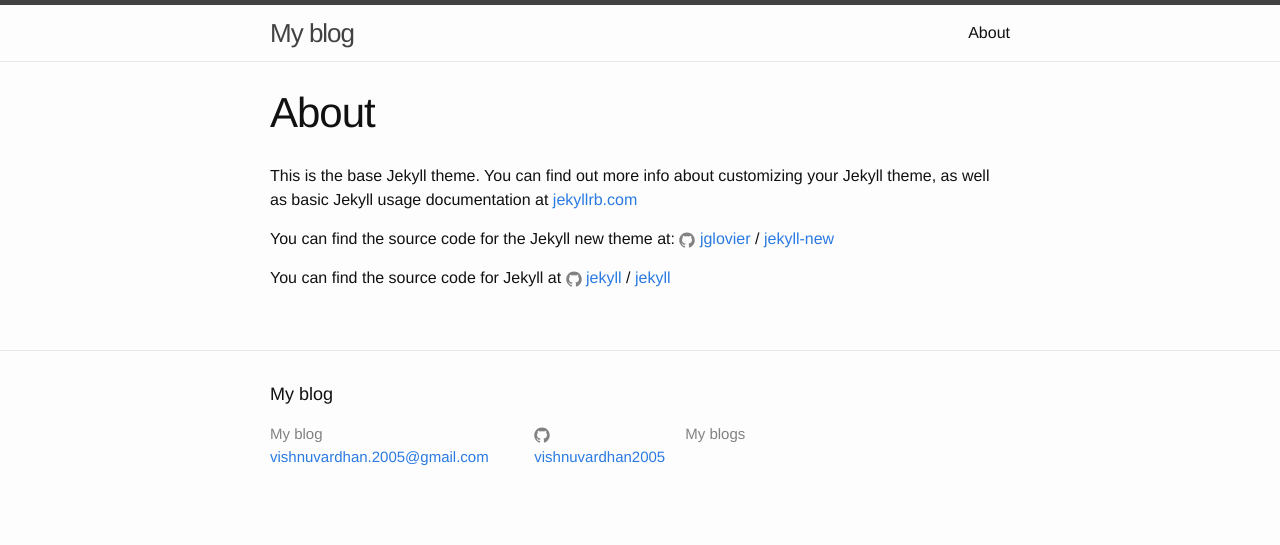
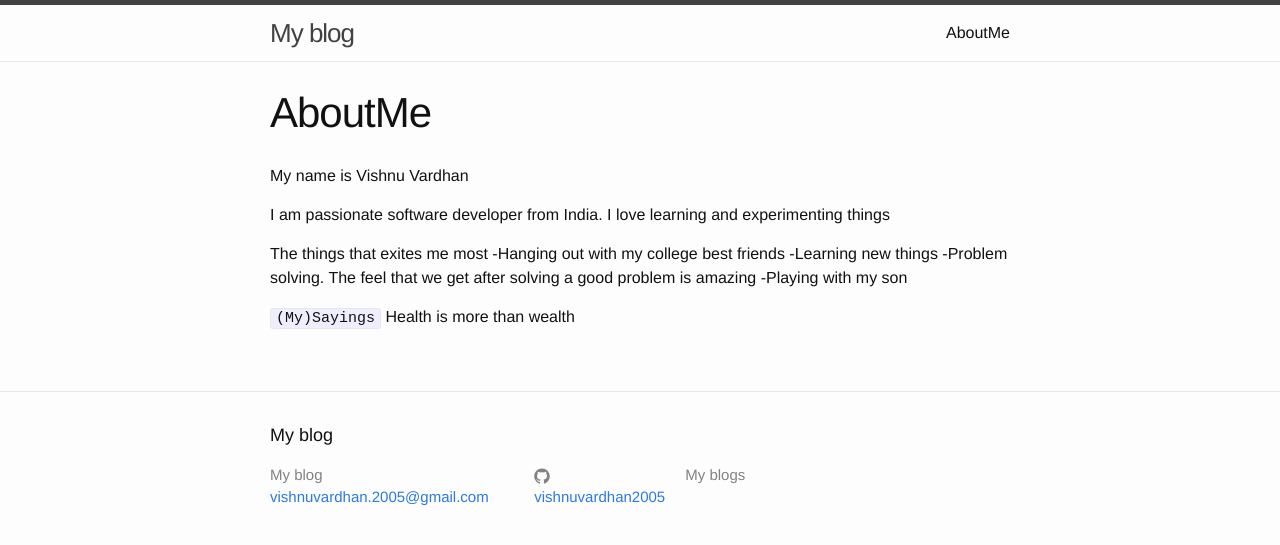
Before and after one commit to vishnuvardhan2005/vishnuvardhan2005.github.io, a Jekyll site: the page built from about.md, in a window 1280 px wide. Shown: the top 545 px of the page. Built offline with Jekyll 4.4.1, drawn with Linux system fonts in a browser that asks for light colours.

Commit message:
Added about me to AboutMe page

```diff
--- a/about.md
+++ b/about.md
@@ -1,15 +1,18 @@
 ---
 layout: page
-title: About
+title: AboutMe
 permalink: /about/
 ---
+My name is Vishnu Vardhan
 
-This is the base Jekyll theme. You can find out more info about customizing your Jekyll theme, as well as basic Jekyll usage documentation at [jekyllrb.com](http://jekyllrb.com/)
+I am passionate software developer from India. I love learning and experimenting things
 
-You can find the source code for the Jekyll new theme at:
-{% include icon-github.html username="jglovier" %} /
-[jekyll-new](https://github.com/jglovier/jekyll-new)
+The things that exites me most
+-Hanging out with my college best friends
+-Learning new things
+-Problem solving. The feel that we get after solving a good problem is amazing
+-Playing with my son
 
-You can find the source code for Jekyll at
-{% include icon-github.html username="jekyll" %} /
-[jekyll](https://github.com/jekyll/jekyll)
+
+`(My)Sayings`
+Health is more than wealth
```
